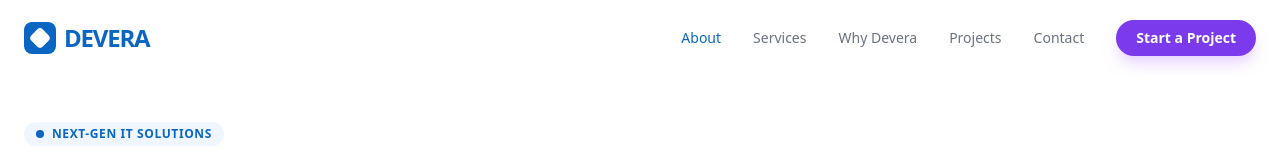
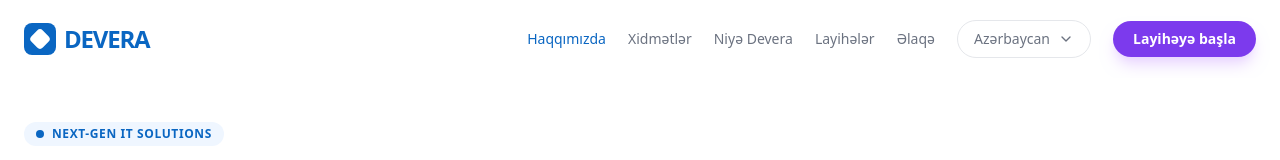
Before and after one commit to NizamSixmetov/devera_webfrontend, a React (Vite) app: page / in a window 1280 px wide. Shown: the top 160 px of the page. Built offline with nearby package versions, Linux system fonts and the light colour scheme.

Commit message:
Add i18n support to Header component for multilingual navigation

```diff
--- a/src/Components/Header.tsx
+++ b/src/Components/Header.tsx
@@ -1,52 +1,68 @@
-import { useState, useEffect } from "react";
-import { Menu, X } from "lucide-react";
+import { useState, useEffect, useRef } from "react";
+import { Menu, X, ChevronDown } from "lucide-react";
+import { useTranslation } from "react-i18next";
+import i18n from "i18next";
 
 const navItems = [
-  { name: "About", id: "about" },
-  { name: "Services", id: "services" },
-  { name: "Why Devera", id: "why" },
-  { name: "Projects", id: "projects" },
-  { name: "Contact", id: "contact" },
+  { key: "about", id: "about" },
+  { key: "services", id: "services" },
+  { key: "why", id: "why" },
+  { key: "projects", id: "projects" },
+  { key: "contact", id: "contact" },
+];
+
+const languages = [
+  { code: "en", label: "English" },
+  { code: "ru", label: "Русский" },
+  { code: "az", label: "Azərbaycan" },
 ];
 
 export default function Header() {
+  const { t } = useTranslation();
+
   const [isMenuOpen, setIsMenuOpen] = useState(false);
   const [isScrolled, setIsScrolled] = useState(false);
   const [activeSection, setActiveSection] = useState("");
+  const [isLangOpen, setIsLangOpen] = useState(false);
 
-  // Handle scroll effect for shadow and blur
+  const langRef = useRef<HTMLDivElement>(null);
+
+  // Scroll effect
   useEffect(() => {
-    const handleScroll = () => {
-      setIsScrolled(window.scrollY > 20);
-    };
+    const handleScroll = () => setIsScrolled(window.scrollY > 20);
     window.addEventListener("scroll", handleScroll);
     return () => window.removeEventListener("scroll", handleScroll);
   }, []);
 
-  // Intersection Observer for active section highlighting
+  // Close language dropdown on outside click
   useEffect(() => {
-    const observerOptions = {
-      root: null,
-      rootMargin: "-100px 0px -70% 0px",
-      threshold: 0,
+    const handleClickOutside = (e: MouseEvent) => {
+      if (langRef.current && !langRef.current.contains(e.target as Node)) {
+        setIsLangOpen(false);
+      }
     };
+    document.addEventListener("mousedown", handleClickOutside);
+    return () => document.removeEventListener("mousedown", handleClickOutside);
+  }, []);
 
-    const observerCallback = (entries: IntersectionObserverEntry[]) => {
-      entries.forEach((entry) => {
-        if (entry.isIntersecting) {
-          setActiveSection(entry.target.id);
-        }
-      });
-    };
-
+  // Active section observer
+  useEffect(() => {
     const observer = new IntersectionObserver(
-      observerCallback,
-      observerOptions,
+      (entries) => {
+        entries.forEach((entry) => {
+          if (entry.isIntersecting) setActiveSection(entry.target.id);
+        });
+      },
+      {
+        root: null,
+        rootMargin: "-100px 0px -70% 0px",
+        threshold: 0,
+      }
     );
 
     navItems.forEach((item) => {
-      const element = document.getElementById(item.id);
-      if (element) observer.observe(element);
+      const el = document.getElementById(item.id);
+      if (el) observer.observe(el);
     });
 
     return () => observer.disconnect();
@@ -55,20 +71,23 @@ export default function Header() {
   const scrollToSection = (e: React.MouseEvent<HTMLElement>, id: string) => {
     e.preventDefault();
     const element = document.getElementById(id);
-    if (element) {
-      const offset = 80; // Height of the fixed navbar
-      const bodyRect = document.body.getBoundingClientRect().top;
-      const elementRect = element.getBoundingClientRect().top;
-      const elementPosition = elementRect - bodyRect;
-      const offsetPosition = elementPosition - offset;
+    if (!element) return;
 
-      window.scrollTo({
-        top: offsetPosition,
-        behavior: "smooth",
-      });
-    }
+    const offset = 80;
+    const y = element.getBoundingClientRect().top + window.pageYOffset - offset;
+
+    window.scrollTo({ top: y, behavior: "smooth" });
     setIsMenuOpen(false);
   };
+
+  const changeLanguage = (lng: string) => {
+    i18n.changeLanguage(lng);
+    localStorage.setItem("lang", lng);
+    setIsLangOpen(false);
+  };
+
+  const currentLang =
+    languages.find((l) => l.code === i18n.language) || languages[0];
 
   return (
     <header
@@ -86,38 +105,74 @@ export default function Header() {
           className="text-2xl font-bold tracking-tighter text-[#0A66C2] flex items-center gap-2"
         >
           <div className="w-8 h-8 bg-[#0A66C2] rounded-lg flex items-center justify-center">
-            <div className="w-4 h-4 bg-white rounded-sm rotate-45"></div>
+            <div className="w-4 h-4 bg-white rounded-sm rotate-45" />
           </div>
           DEVERA
         </a>
 
         {/* Desktop Nav */}
-        <nav className="hidden md:flex items-center gap-8">
+        <nav className="hidden md:flex items-center gap-5.5">
           {navItems.map((item) => (
             <a
               key={item.id}
               href={`#${item.id}`}
               onClick={(e) => scrollToSection(e, item.id)}
-              className={`text-sm font-medium transition-colors duration-200 ${
+              className={`text-sm font-medium transition-colors ${
                 activeSection === item.id
                   ? "text-[#0A66C2]"
                   : "text-[#6B7280] hover:text-[#0A66C2]"
               }`}
             >
-              {item.name}
+              {t(`nav.${item.key}`)}
             </a>
           ))}
+
+          {/* Language Dropdown BETWEEN Contact and Button */}
+          <div ref={langRef} className="relative">
+            <button
+              onClick={() => setIsLangOpen((v) => !v)}
+              className="flex items-center gap-2 px-4 py-2 rounded-full border border-gray-200 text-sm font-medium text-[#6B7280] hover:text-[#0A66C2] transition"
+            >
+              {currentLang.label}
+              <ChevronDown
+                size={16}
+                className={`transition-transform ${
+                  isLangOpen ? "rotate-180" : ""
+                }`}
+              />
+            </button>
+
+            {isLangOpen && (
+              <div className="absolute right-0 mt-2 w-32 bg-white rounded-xl shadow-lg border border-gray-100 overflow-hidden">
+                {languages.map((lng) => (
+                  <button
+                    key={lng.code}
+                    onClick={() => changeLanguage(lng.code)}
+                    className={`w-full text-left px-4 py-2 text-sm transition ${
+                      i18n.language === lng.code
+                        ? "bg-[#0A66C2] text-white"
+                        : "text-gray-600 hover:bg-gray-50"
+                    }`}
+                  >
+                    {lng.label}
+                  </button>
+                ))}
+              </div>
+            )}
+          </div>
+
+          {/* Start Project Button LAST */}
           <button
             onClick={(e) => scrollToSection(e, "contact")}
-            className="bg-[#7C3AED] hover:bg-[#6D28D9] text-white px-5 py-2 rounded-full text-sm font-semibold transition-all active:scale-95 shadow-lg shadow-purple-200"
+            className="bg-[#7C3AED] hover:bg-[#6D28D9] text-white px-5 py-2 rounded-full text-sm font-semibold transition-all active:scale-95 shadow-lg shadow-purple-200 cursor-pointer"
           >
-            Start a Project
+            {t("nav.start")}
           </button>
         </nav>
 
-        {/* Mobile Menu Toggle */}
+        {/* Mobile Toggle */}
         <button
-          className="md:hidden p-2 text-[#6B7280]"
+          className="md:hidden p-2 text-[#6B7280] cursor-pointer"
           onClick={() => setIsMenuOpen(!isMenuOpen)}
           aria-label="Toggle menu"
         >
@@ -125,10 +180,10 @@ export default function Header() {
         </button>
       </div>
 
-      {/* Mobile Nav Drawer */}
+      {/* Mobile Menu */}
       <div
         className={`md:hidden absolute top-full left-0 right-0 bg-white border-t border-gray-100 transition-all duration-300 overflow-hidden ${
-          isMenuOpen ? "max-h-[400px] opacity-100" : "max-h-0 opacity-0"
+          isMenuOpen ? "min-h-screen opacity-100" : "max-h-0 opacity-0"
         }`}
       >
         <nav className="flex flex-col p-6 gap-4">
@@ -141,14 +196,32 @@ export default function Header() {
                 activeSection === item.id ? "text-[#0A66C2]" : "text-[#6B7280]"
               }`}
             >
-              {item.name}
+              {t(`nav.${item.key}`)}
             </a>
           ))}
+
+          {/* Mobile Language */}
+          <div className="border rounded-xl overflow-hidden mt-2">
+            {languages.map((lng) => (
+              <button
+                key={lng.code}
+                onClick={() => { changeLanguage(lng.code); setIsMenuOpen(false); }}
+                className={`w-full px-4 py-3 text-left text-sm cursor-pointer ${
+                  i18n.language === lng.code
+                    ? "bg-[#0A66C2] text-white"
+                    : "bg-white text-gray-600 hover:bg-[#0A66C2] hover:text-white"
+                }`}
+              >
+                {lng.label}
+              </button>
+            ))}
+          </div>
+
           <button
             onClick={(e) => scrollToSection(e, "contact")}
-            className="bg-[#7C3AED] text-white px-6 py-3 rounded-xl text-center font-semibold mt-2"
+            className="bg-[#7C3AED] text-white px-6 py-3 rounded-xl font-semibold mt-3 cursor-pointer"
           >
-            Start a Project
+            {t("nav.start")}
           </button>
         </nav>
       </div>
```
